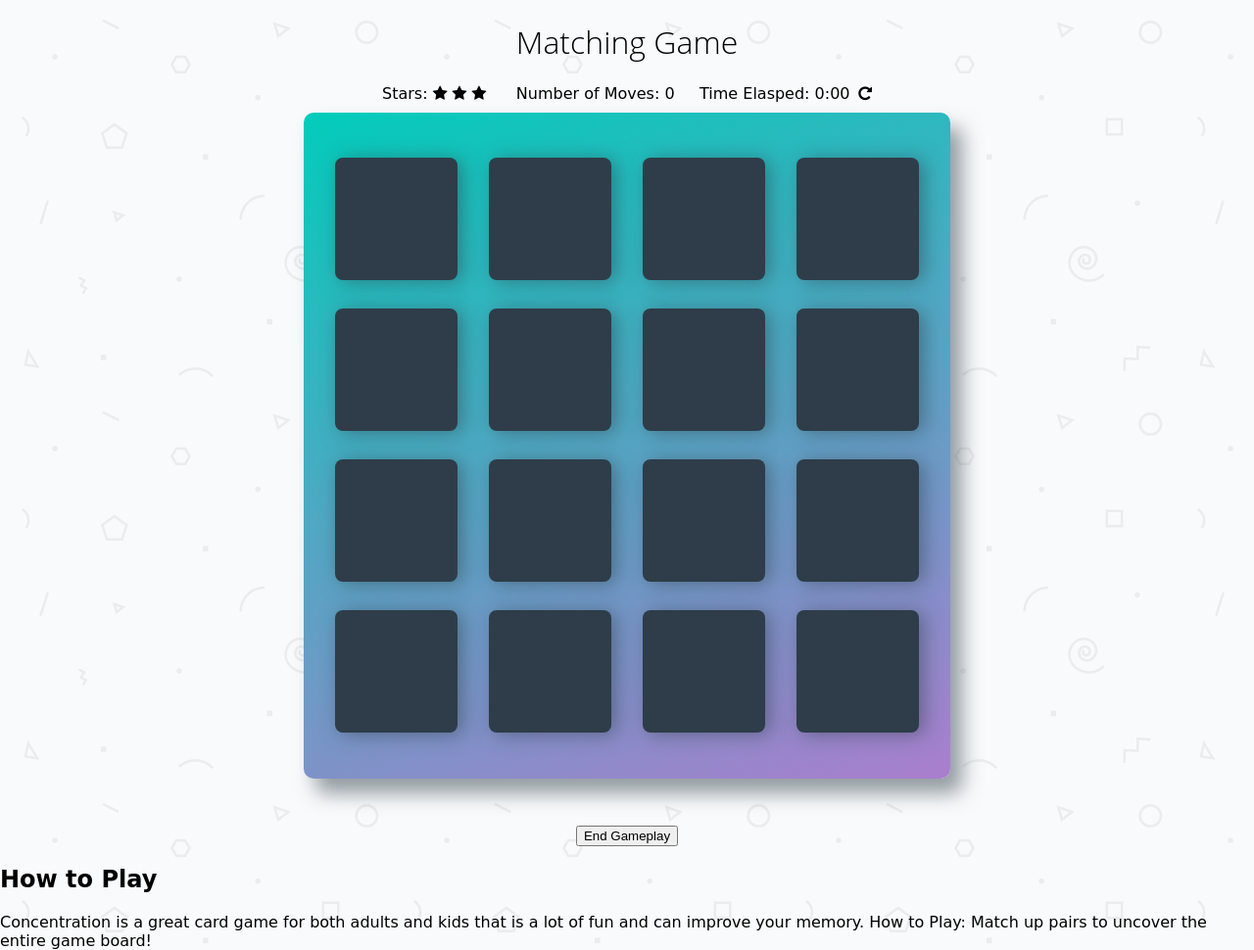
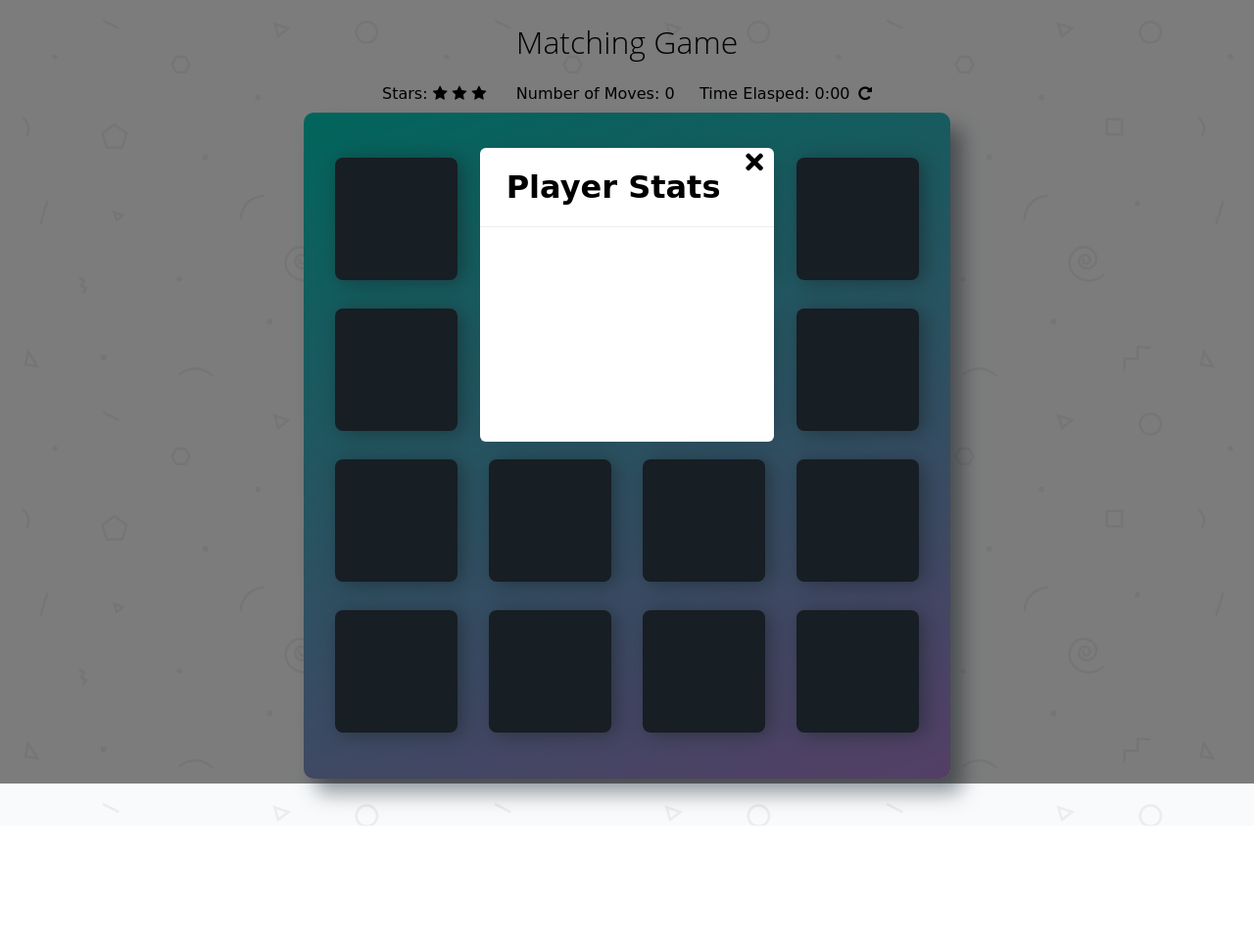
Before and after one commit to hellodtds/fend-project-memory-game, a plain HTML site: page index.html in a window 1280 px wide. Shown: the whole page at 98% size. After the commit the page ends 843 px from the top, so only its background shows below. Drawn offline with Linux system fonts and the light colour scheme; a web font is replaced by a local one.

Commit message:
feat: game stat modal

```diff
--- a/index.html
+++ b/index.html
@@ -42,32 +42,90 @@
             -->
         </ul>
 
-        <button id="stopTimer">End Gameplay</button>
-    </div>
 
-    <!--
+
+        <style>
+                .modal-background {
+                    position: absolute;
+                    top: 0;
+                    left: 0;
+                    width: 100%;
+                    height: 100%;
+                    background: rgba(0,0,0,0.5);
+                }
+
+                 .modal-content {
+                     position: relative;
+                     top: 50%;
+                     left: 50%;
+                     width: 300px;
+                     height: 300px;
+                     background: white;
+                     transform: translate(-50%,-83%);
+                     border-radius: 2%;
+
+                 }
+
+                 .modal-heading {
+                     display: flex;
+                     justify-content: space-between;
+                     align-items: center;
+                     padding: 0% 7%;
+                     border-bottom: 1px groove;
+                 }
+
+                .modal-title {
+                font-size: 2rem;
+                margin: 21px auto;
+                }
+
+                .modal-close {
+    padding: 2%;
+
+    font-size: 1.6rem;
+    position: relative;
+    top: -25px;
+    right: -15px;
+
+}
+            </style>
+
+            <div class="modal-background">
+                 <div class="modal-content">
+                     <div class="modal-heading">
+                         <h2 class="modal-title">Player Stats</h2>
+                         <span class="modal-close"><i class="fas fa-times"></i>
+
+                         </span>
+                     </div>
+
+                 </div>
+            </div>
+
+
+               <!--
         Modal Area, Version 1. Version 2,
         use https://getbootstrap.com/docs/3.3/javascript/#modals
     -->
 
+   <!-- display: flex; flex-direction: column; -->
+   <!--
+    <div class="game-stats">
 
-    <div class="message">
+        <h2 class="game-instruction-header">Game Stats</h2>
+        <hr>
+        <span class="game-time">Time: </span>
+        <span class="game-moves">Moves:</span>
+        <span class="game-stars">Stars:</span>
 
     </div>
-    <div class="game-instructions">
-        <h2>How to Play</h2>
+   -->
 
-        <p class="styled">
-            Concentration is a great card game for both adults and kids that is a lot of fun and can improve your memory.
-            How to Play: Match up pairs to uncover the entire game board!</p>
-    </div>
+    </div><!-- end .container -->
 
 
 
 
-
-    <!-- Latest compiled and minified JavaScript -->
-
     <script src="js/app.js"></script>
 </body>
 </html>
```
Also changed, not shown: what-is-happening-here.txt.
